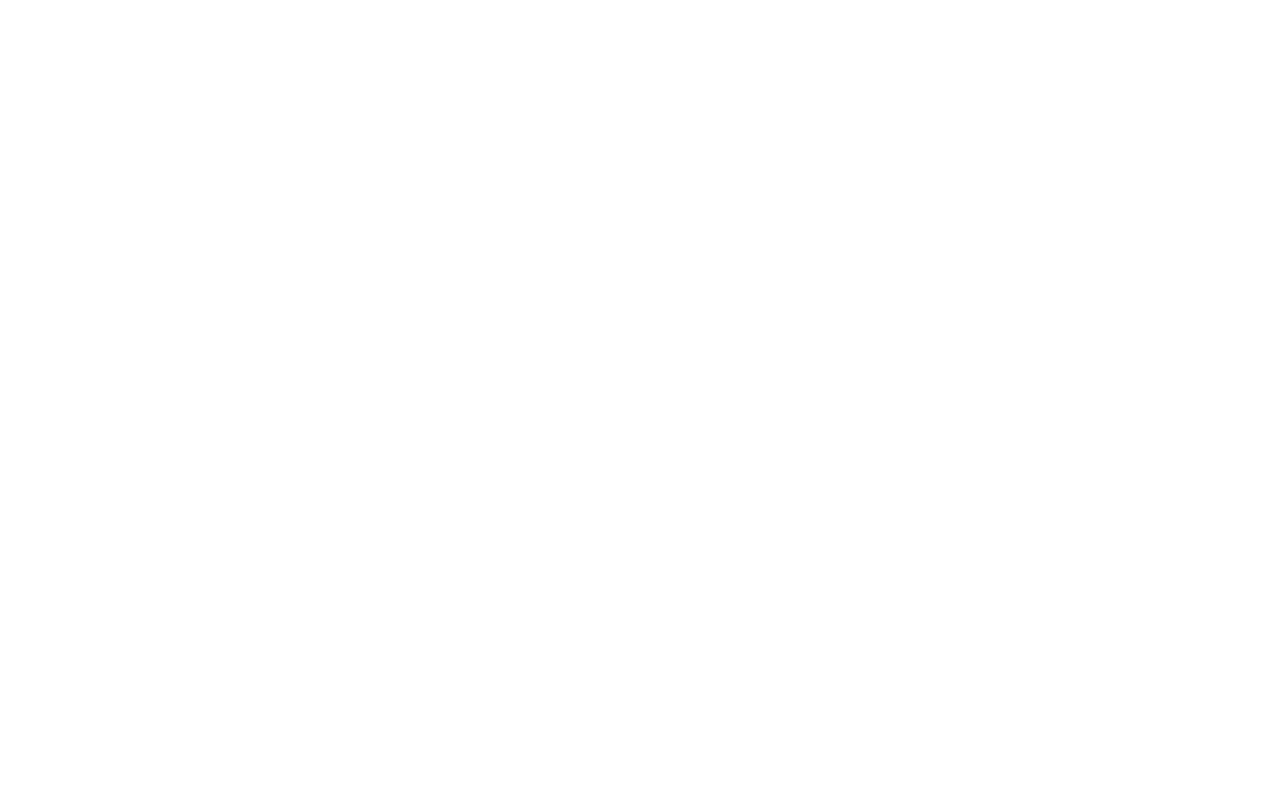
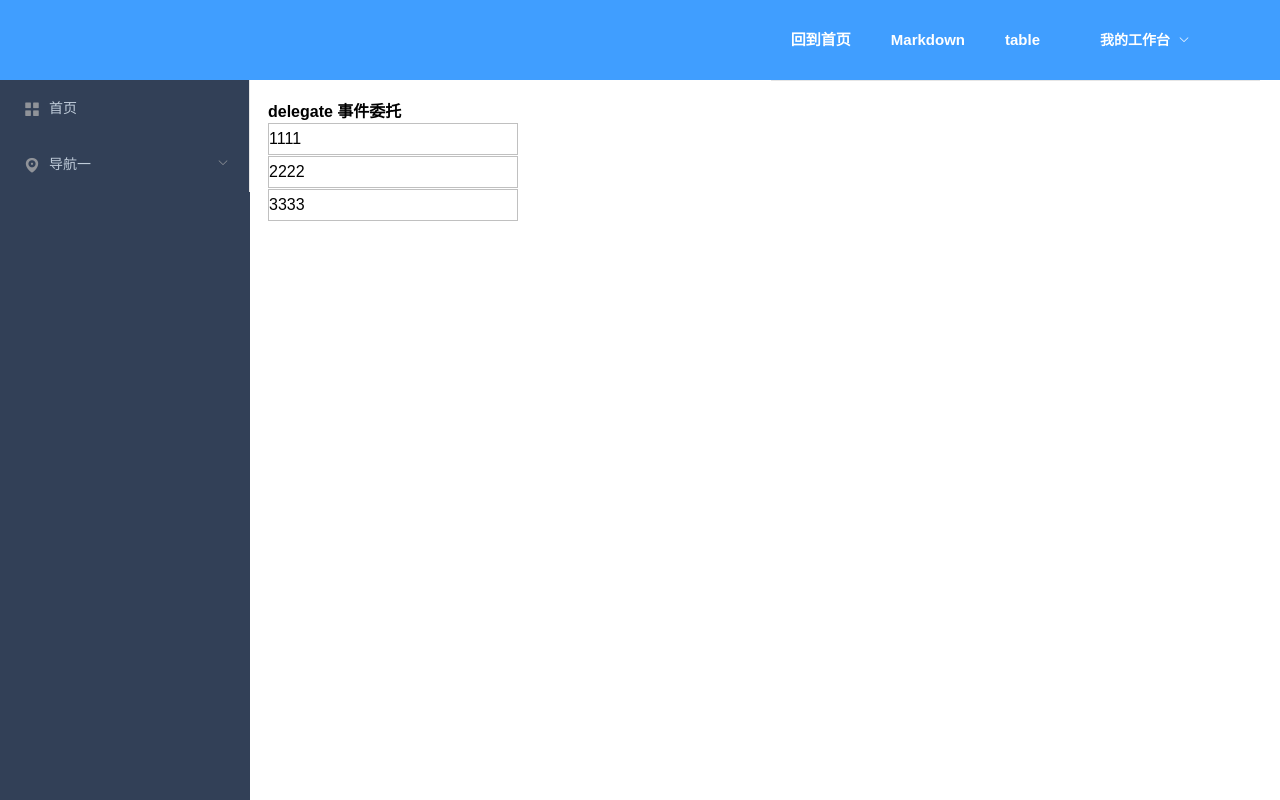
Before and after one commit to bing8181413/vue_app, a Vue app: page /#/main/delegate in a window 1280 px wide. Before the commit this address led to /#/md. Built offline with nearby package versions, Linux system fonts and the light colour scheme.

Commit message:
delegate 事件委托

```diff
--- a/src/page/container/aside.vue
+++ b/src/page/container/aside.vue
@@ -36,6 +36,7 @@
               <el-menu-item index="/main/ChangeColor" router="false">ChangeColor</el-menu-item>
               <el-menu-item index="/main/md" router="false">md</el-menu-item>
               <el-menu-item index="/main/cm" router="false">水平垂直居中</el-menu-item>
+              <el-menu-item index="/main/delegate" router="false">事件委托</el-menu-item>
             </el-menu-item-group>
           </el-submenu>
         </el-menu>
--- a/src/page/container/header.vue
+++ b/src/page/container/header.vue
@@ -16,6 +16,7 @@
           <el-menu-item index="/main/ChangeColor">改变颜色</el-menu-item>
           <el-menu-item index="/main/md">Markdown</el-menu-item>
           <el-menu-item index="/main/cm">水平垂直居中</el-menu-item>
+          <el-menu-item index="/main/delegate">事件委托</el-menu-item>
         </el-submenu>
       </el-menu>
     </el-col>
--- /dev/null
+++ b/src/page/demo/delegate.vue
@@ -0,0 +1,48 @@
+<template>
+    <div>
+        <h4>delegate 事件委托 </h4>
+        <ul @click="handler">
+            <li v-for="item in data" :data-index="item.key" v-text="item.value"></li>
+        </ul>
+    </div>
+</template>
+
+<script>
+    export default {
+        name: "delegate",
+        data: function () {
+            return {
+                data: [
+                    { key: 1, value: 1111 },
+                    { key: 2, value: 2222 },
+                    { key: 3, value: 3333 }
+                ]
+            }
+        },
+        methods: {
+            handler: function (event) {
+                // console.log(event);
+                let e = event.target;
+                if (e.nodeName.toLocaleLowerCase() === 'li') {
+                    this.doSomething(e.outerText);
+                }
+            },
+            doSomething(e) {
+                console.log(`文本信息：${e}`);
+            }
+        }
+
+    }
+</script>
+
+<style scoped>
+    ul {
+        width: 250px;
+        line-height: 30px;
+    }
+
+    li {
+        margin: 1px 0;
+        border: 1px silver solid;
+    }
+</style>
--- a/src/router/main/index.js
+++ b/src/router/main/index.js
@@ -1,6 +1,10 @@
 import main from '@/page/container/main';
 
+
 import table from '@/page/demo/table';
+import delegate from '@/page/demo/delegate';
+
+
 import HelloWorld from '@/components/HelloWorld';
 import ChangeColor from '@/components/ChangeColor';
 import Md from '@/components/md';
@@ -47,6 +51,12 @@
             name: 'CenterMiddle',
             component: CenterMiddle,
             meta: ['水平垂直居中']
+        },
+        {
+            path: 'delegate',
+            name: 'delegate',
+            component: delegate,
+            meta: ['事件委托']
         }
     ]
 );
```
